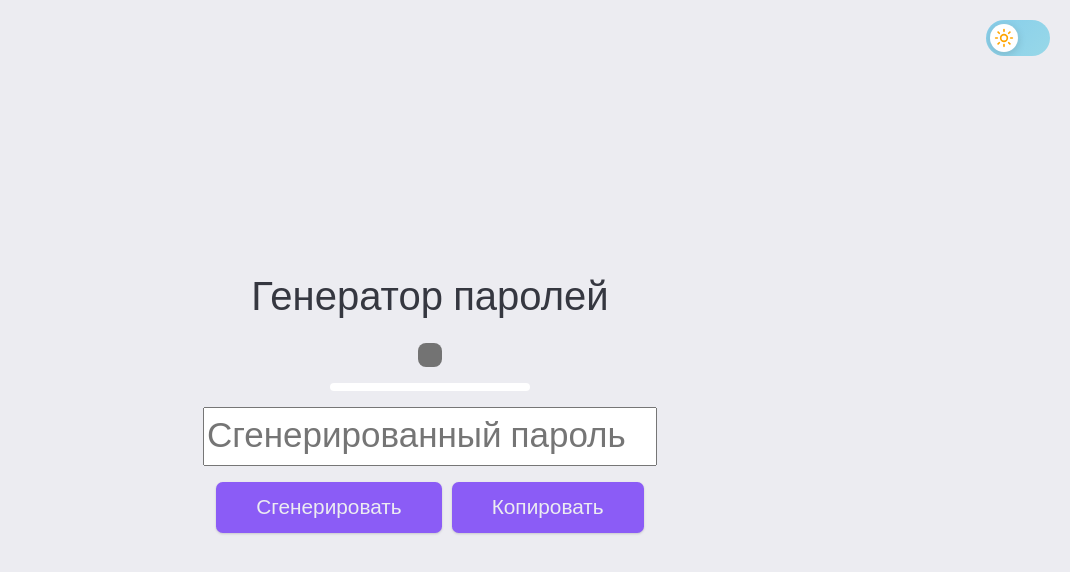
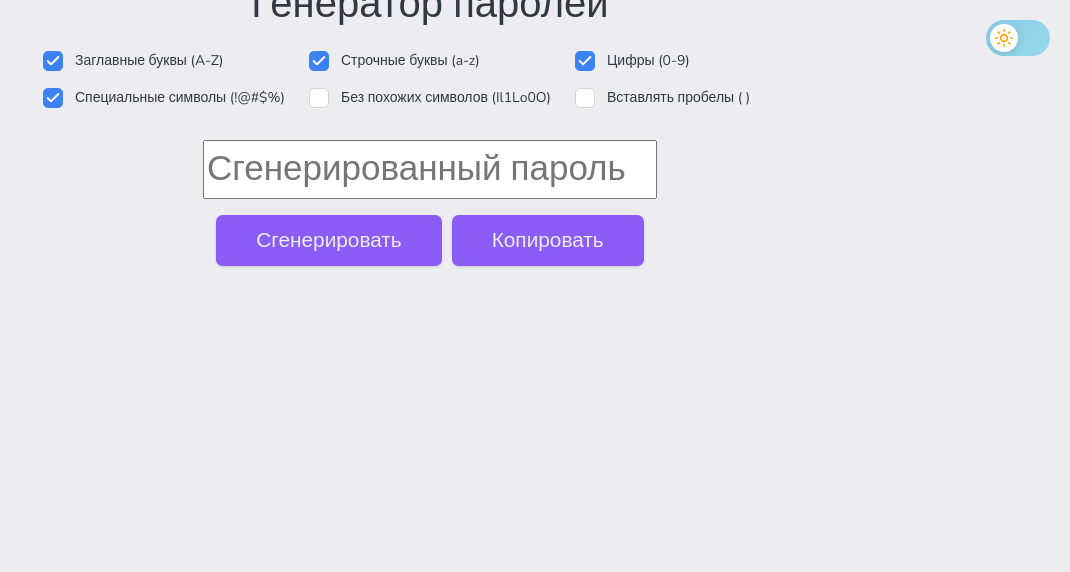
Before and after one commit to hilarylfg/password-generator, a Next.js app: page / in a window 1280 px wide. Shown: the top 572 px of the page, without its empty margins (210-1280 px from the left). Built offline with nearby package versions, Linux system fonts and the light colour scheme.

Commit message:
feat: [#19] add checkbox grid

```diff
--- a/shared/components/shared/checkbox-group.tsx
+++ b/shared/components/shared/checkbox-group.tsx
@@ -1,9 +1,53 @@
+import React from 'react'
+
 import { Checkbox } from '@/shared/components'
+import type {
+	CheckboxOptionKey,
+	CheckboxValues
+} from '@/shared/components/shared/checkbox.types'
 
-export function CheckboxGroup() {
+const options = [
+	{ label: 'Заглавные буквы (A-Z)', value: 'uppercase' },
+	{ label: 'Строчные буквы (a-z)', value: 'lowercase' },
+	{ label: 'Цифры (0-9)', value: 'numbers' },
+	{ label: 'Специальные символы (!@#$%)', value: 'special' },
+	{ label: 'Без похожих символов (Il1Lo0O)', value: 'no_similar' },
+	{ label: 'Вставлять пробелы ( )', value: 'spaces' }
+] as const
+
+interface CheckboxGroupProps {
+	values?: CheckboxValues
+	onChange: (key: CheckboxOptionKey, checked: boolean) => void
+}
+
+const defaultValues: CheckboxValues = {
+	uppercase: false,
+	lowercase: false,
+	numbers: false,
+	special: false,
+	no_similar: false,
+	spaces: false
+}
+
+export function CheckboxGroup({
+	values = defaultValues,
+	onChange
+}: CheckboxGroupProps) {
 	return (
-		<div>
-			<Checkbox />
+		<div className='checkbox-group-ui'>
+			{options.map(opt => (
+				<label key={opt.value} className='checkbox-group-ui__item'>
+					<Checkbox
+						checked={values[opt.value]}
+						onCheckedChange={checked =>
+							onChange(opt.value, checked as boolean)
+						}
+					/>
+					<span className='checkbox-group-ui__label'>
+						{opt.label}
+					</span>
+				</label>
+			))}
 		</div>
 	)
 }
--- a/shared/components/shared/home-component.tsx
+++ b/shared/components/shared/home-component.tsx
@@ -1,4 +1,6 @@
 'use client'
+
+import { useState } from 'react'
 
 import {
 	ButtonsGroup,
@@ -7,16 +9,43 @@ import {
 	PasswordInput,
 	PasswordProgressbar
 } from '@/shared/components'
+import type {
+	CheckboxOptionKey,
+	CheckboxValues
+} from '@/shared/components/shared/checkbox.types'
 import { useCopyToClipboard } from '@/shared/hooks'
+
+const initialCheckboxValues: CheckboxValues = {
+	uppercase: true,
+	lowercase: true,
+	numbers: true,
+	special: true,
+	no_similar: false,
+	spaces: false
+}
 
 export function HomeComponent() {
 	const { inputValue, handleInputChange, copyToClipboard } =
 		useCopyToClipboard()
 
+	const [checkboxOptions, setCheckboxOptions] = useState<CheckboxValues>(
+		initialCheckboxValues
+	)
+
+	function handleCheckboxChange(key: CheckboxOptionKey, checked: boolean) {
+		setCheckboxOptions((opts: CheckboxValues) => ({
+			...opts,
+			[key]: checked
+		}))
+	}
+
 	return (
 		<div className='home-page'>
 			<HomeTitle />
-			<CheckboxGroup />
+			<CheckboxGroup
+				values={checkboxOptions}
+				onChange={handleCheckboxChange}
+			/>
 			<PasswordProgressbar />
 			<PasswordInput value={inputValue} onChange={handleInputChange} />
 			<ButtonsGroup onClick={() => copyToClipboard(inputValue)} />
--- /dev/null
+++ b/shared/styles/components/_checkbox-group.scss
@@ -0,0 +1,55 @@
+@use '../helpers/index' as *;
+
+.checkbox-ui {
+  height: rem(20);
+  width: rem(20);
+  border: 1px solid #d4d4d4;
+  border-radius: 0.3rem;
+
+  transition:
+          background-color 0.2s ease-in-out,
+          border-color 0.2s ease-in-out;
+
+  &[data-state='checked'] {
+    background-color: #3b82f6;
+    border-color: #3b82f6;
+  }
+
+  &:focus-visible {
+    outline: 2px solid #60a5fa;
+    outline-offset: 2px;
+  }
+
+  &:disabled {
+    cursor: not-allowed;
+    opacity: 0.5;
+  }
+
+  &__indicator {
+    display: flex;
+    align-items: center;
+    justify-content: center;
+  }
+}
+
+.checkbox-group-ui {
+  display: grid;
+  grid-template-columns: repeat(2, 1fr);
+  gap: 1rem 1.5rem;
+
+  @media (min-width: 768px) {
+    grid-template-columns: repeat(3, 1fr);
+  }
+
+  &__item {
+    display: flex;
+    align-items: center;
+    gap: 0.75rem;
+    cursor: pointer;
+  }
+
+  &__label {
+    font-size: 0.875rem;
+    font-weight: 500;
+  }
+}
--- a/shared/styles/components/_home-component.scss
+++ b/shared/styles/components/_home-component.scss
@@ -2,7 +2,7 @@
     display: flex;
     flex-direction: column;
     gap: 1rem;
-    height: 100dvh;
+    height: 30dvh;
     align-items: center;
     justify-content: center;
     font-size: 2.5rem;
--- a/shared/styles/main.css
+++ b/shared/styles/main.css
@@ -453,36 +453,27 @@ svg.lucide {
 }
 
 .checkbox-ui {
-  height: 1.5rem;
-  width: 1.5rem;
-  background-color: var(--ring);
-  border: none;
-  border-radius: 0.5rem;
+  height: 18px;
+  width: 18px;
+  flex-shrink: 0;
+  border: 2px solid #007bff;
+  border-radius: 4px;
   display: flex;
-  padding: 0;
+  align-items: center;
+  justify-content: center;
+  background-color: #fff;
+  transition: background-color 0.2s, border-color 0.2s;
+}
+.checkbox-ui[data-state=checked] {
+  background-color: #007bff;
+  border-color: #007bff;
 }
 .checkbox-ui:focus-visible {
-  outline: none;
-  box-shadow: 0 0 0 2px var(--accent-primary);
-}
-.checkbox-ui:disabled {
-  cursor: not-allowed;
-  opacity: 0.5;
-}
-.checkbox-ui[data-state=checked] {
-  background-color: var(--accent-primary);
-  color: var(--bg-primary);
+  outline: 2px solid #007bff;
+  outline-offset: 2px;
 }
 .checkbox-ui__indicator {
-  display: flex;
-  align-items: center;
-}
-.checkbox-ui span {
-  display: flex;
-  margin-inline: auto;
-}
-.checkbox-ui svg {
-  fill: none;
+  color: white;
 }
 
 .range-slider-ui {
@@ -538,7 +529,7 @@ svg.lucide {
   display: flex;
   flex-direction: column;
   gap: 1rem;
-  height: 100dvh;
+  height: 30dvh;
   align-items: center;
   justify-content: center;
   font-size: 2.5rem;
@@ -632,6 +623,52 @@ svg.lucide {
   transform: scale(0.95) translateX(28px);
 }
 
+.checkbox-ui {
+  height: 1.25rem;
+  width: 1.25rem;
+  border: 1px solid #d4d4d4;
+  border-radius: 0.3rem;
+  transition: background-color 0.2s ease-in-out, border-color 0.2s ease-in-out;
+}
+.checkbox-ui[data-state=checked] {
+  background-color: #3b82f6;
+  border-color: #3b82f6;
+}
+.checkbox-ui:focus-visible {
+  outline: 2px solid #60a5fa;
+  outline-offset: 2px;
+}
+.checkbox-ui:disabled {
+  cursor: not-allowed;
+  opacity: 0.5;
+}
+.checkbox-ui__indicator {
+  display: flex;
+  align-items: center;
+  justify-content: center;
+}
+
+.checkbox-group-ui {
+  display: grid;
+  grid-template-columns: repeat(2, 1fr);
+  gap: 1rem 1.5rem;
+}
+@media (min-width: 768px) {
+  .checkbox-group-ui {
+    grid-template-columns: repeat(3, 1fr);
+  }
+}
+.checkbox-group-ui__item {
+  display: flex;
+  align-items: center;
+  gap: 0.75rem;
+  cursor: pointer;
+}
+.checkbox-group-ui__label {
+  font-size: 0.875rem;
+  font-weight: 500;
+}
+
 .password-input {
   width: fit-content;
   font-size: 35px;
--- a/shared/styles/main.scss
+++ b/shared/styles/main.scss
@@ -14,6 +14,7 @@
 
 @use 'components/home-component';
 @use 'components/theme-switch';
+@use 'components/checkbox-group';
 @use 'components/password-input';
 @use 'components/buttons-group';
 @use 'components/button-copy';
--- a/shared/styles/ui/_checkbox.scss
+++ b/shared/styles/ui/_checkbox.scss
@@ -1,40 +1,28 @@
 @use '../helpers/index' as *;
 
 .checkbox-ui {
-    height: rem(24);
-    width: rem(24);
-    background-color: var(--ring);
-    border: none;
-    border-radius: rem(8);
+    height: 18px;
+    width: 18px;
+    flex-shrink: 0;
+    border: 2px solid #007bff;
+    border-radius: 4px;
     display: flex;
-    padding: 0;
+    align-items: center;
+    justify-content: center;
+    background-color: #fff;
+    transition: background-color 0.2s, border-color 0.2s;
+
+    &[data-state='checked'] {
+        background-color: #007bff;
+        border-color: #007bff;
+    }
 
     &:focus-visible {
-        outline: none;
-        box-shadow: 0 0 0 2px var(--accent-primary);
-    }
-
-    &:disabled {
-        cursor: not-allowed;
-        opacity: 0.5;
-    }
-
-    &[data-state="checked"] {
-        background-color: var(--accent-primary);
-        color: var(--bg-primary);
+        outline: 2px solid #007bff;
+        outline-offset: 2px;
     }
 
     &__indicator {
-        display: flex;
-        align-items: center;
-    }
-
-    span {
-        display: flex;
-        margin-inline: auto;
-    }
-
-    svg {
-        fill: none;
+        color: white;
     }
 }
```
Also changed, not shown: shared/components/shared/checkbox.types.ts (added, +9 -0 lines), shared/components/shared/password-settings.tsx (added, +29 -0 lines), 1 other file (tests, documents, lock files or other folders).
